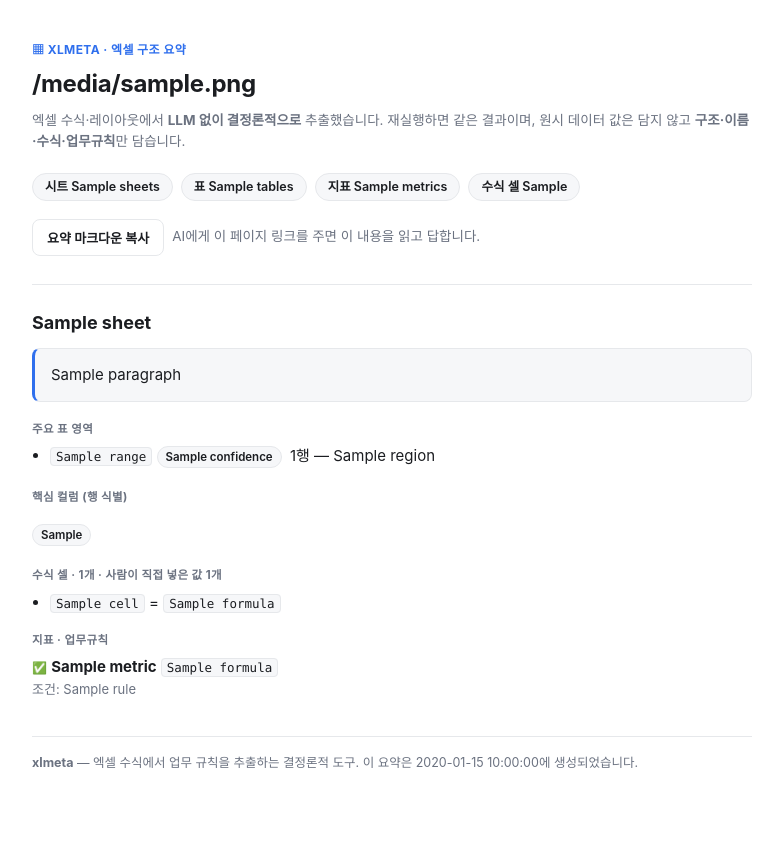
After one commit to leahseule/xlmeta, a Flask app: template webapp/templates/share.html in a window 1280 px wide. The commit adds this page. Shown: the whole page, without its empty margins (248-1031 px from the left). Run offline with Flask 3, Linux system fonts and the light colour scheme; the template is opened without the code that fills it: most values are stand-ins (such as "Sample title", 1, 10 or a date in 2020).

Commit message:
feat: 엑셀 요약 → 공개 링크 → AI(Claude/ChatGPT) 프리필 넘기기
복잡한 엑셀 1개를 결정론적으로 요약해 공개 페이지(/s/<id>)로 만들고,
그 링크를 Claude·ChatGPT 프리필에 담아 넘긴다. 요약이 URL이 아니라
링크가 가리키는 페이지에 있어 주소가 길어지지 않는다.

[코어] xlmeta/summary.py — 뽑은 사실만으로 조립(추론·LLM 없음)
- 시트별 '무엇을 관리하는 문서인지' 한 문단(한글 조사 처리)
- 5개 출력: 표 영역·헤더·핵심 컬럼·수식 셀·지표/업무규칙
- 데이터 행 2개 이상만 '표'로, 너무 긴 컬럼명은 문장에서 제외(문서 시트 방어)
- 원시 데이터 값은 담지 않음(링크로 외부에 나가므로 구조·규칙만)
- markdown()/headline() = 공개 페이지 본문 + 프리필 한 줄
- metric.py: extract 결과에 시트 순서(sheets) 추가

[웹앱] 배포 전제 설계
- /s/<id> 공개 요약 페이지(자체 완결 HTML, 사람·AI 모두 읽음)
- 분석 시 요약 저장(instance/summaries) + 링크·프리필 생성
- ProxyFix: 프록시 뒤 https·실제 호스트 인식 → 공개 주소 링크
- 개요에 '이 시트는' 한 문단 + 'AI에게 넘기기'(Claude/ChatGPT 버튼·복사)
- Procfile + gunicorn = 배포 준비

검증: 샘플 분석→share/summary 생성, /s/<id> 200·핵심내용·404,
개요에 문단·AI버튼 렌더, 콘솔 오류 0.

Co-Authored-By: Claude Opus 4.8 <noreply@anthropic.com>

```diff
--- a/webapp/app.py
+++ b/webapp/app.py
@@ -8,12 +8,15 @@ xlmeta webapp — 엑셀을 올리면 xlmeta가 뽑아낸 지표 정의(OKF 번
     python webapp/app.py            # → http://127.0.0.1:5000
 """
 
+import hashlib
 import json
 import os
 import sys
 import tempfile
+from datetime import datetime, timezone
 
-from flask import Flask, Response, render_template, request
+from flask import Flask, Response, abort, render_template, request
+from werkzeug.middleware.proxy_fix import ProxyFix
 
 # 저장소 루트를 import 경로에 올려 xlmeta 패키지와 make_sample을 쓴다.
 ROOT = os.path.dirname(os.path.dirname(os.path.abspath(__file__)))
@@ -26,6 +29,7 @@ from openpyxl import load_workbook                 # noqa: E402
 from openpyxl.utils import get_column_letter        # noqa: E402
 
 from xlmeta import extract, write_bundle          # noqa: E402
+from xlmeta import summary as XS                    # noqa: E402
 from xlmeta.emit_okf import slug                   # noqa: E402
 from xlmeta.layout import analyze_sheet, cell_type  # noqa: E402
 from xlmeta import formula as F                     # noqa: E402
@@ -36,6 +40,30 @@ app = Flask(__name__)
 app.config["MAX_CONTENT_LENGTH"] = 10 * 1024 * 1024   # 10MB 상한
 app.config["SEND_FILE_MAX_AGE_DEFAULT"] = 0            # 정적파일 캐시 끔(개발용)
 app.config["TEMPLATES_AUTO_RELOAD"] = True             # 템플릿 수정 즉시 반영
+
+# 배포: 리버스 프록시(Render/Fly 등) 뒤에서 https·실제 호스트를 인식해
+# request.host_url이 공개 주소로 나오게 한다. AI에게 넘길 링크가 여기서 나온다.
+app.wsgi_app = ProxyFix(app.wsgi_app, x_for=1, x_proto=1, x_host=1)
+
+# 요약 공유 저장소: 분석할 때마다 요약을 여기에 저장하고 /s/<id>로 서빙한다.
+# 인스턴스 상태라 배포 디스크가 휘발성이면 재시작 시 사라질 수 있다(데모 허용).
+STORE_DIR = os.environ.get("XLMETA_DATA_DIR", os.path.join(HERE, "instance", "summaries"))
+os.makedirs(STORE_DIR, exist_ok=True)
+
+
+def _save_summary(sid, payload):
+    with open(os.path.join(STORE_DIR, f"{sid}.json"), "w", encoding="utf-8") as f:
+        json.dump(payload, f, ensure_ascii=False)
+
+
+def _load_summary(sid):
+    if not sid.isalnum():                                  # 경로 조작 차단
+        return None
+    path = os.path.join(STORE_DIR, f"{sid}.json")
+    if not os.path.exists(path):
+        return None
+    with open(path, encoding="utf-8") as f:
+        return json.load(f)
 
 
 @app.after_request
@@ -192,6 +220,26 @@ def analyze_path(xlsx_path):
     for s in meta["sources"]:
         s["md_key"] = _md_key_for_source(s)
 
+    # AI에게 넘길 요약(결정론적, 원시 값 제외)을 만들어 저장하고 링크·프리필을 만든다.
+    summ = XS.summarize(meta)
+    summ_md = XS.markdown(summ)
+    sid = hashlib.sha256(summ_md.encode("utf-8")).hexdigest()[:12]
+    _save_summary(sid, {
+        "source_file": summ["source_file"],
+        "summary": summ,
+        "markdown": summ_md,
+        "created": datetime.now(timezone.utc).strftime("%Y-%m-%dT%H:%M:%SZ"),
+    })
+    share_url = request.host_url.rstrip("/") + "/s/" + sid
+    share = {
+        "id": sid,
+        "path": "/s/" + sid,
+        "url": share_url,
+        "markdown": summ_md,
+        "prefill": XS.headline(summ, share_url),
+        "totals": summ["totals"],
+    }
+
     return {
         "source_file": meta["source_file"],
         "stats": {
@@ -206,6 +254,8 @@ def analyze_path(xlsx_path):
         "metrics": meta["metrics"],
         "unsupported": meta["unsupported"],
         "bundle_md": bundle_md,
+        "summary": summ,
+        "share": share,
     }
 
 
@@ -220,6 +270,15 @@ def json_response(payload, status=200):
 @app.get("/")
 def index():
     return render_template("index.html")
+
+
+@app.get("/s/<sid>")
+def share_page(sid):
+    """AI·사람이 읽을 공개 요약 페이지. 프리필 링크가 여기를 가리킨다."""
+    data = _load_summary(sid)
+    if not data:
+        abort(404)
+    return render_template("share.html", data=data, summary=data["summary"])
 
 
 @app.post("/api/sample")
--- a/webapp/requirements.txt
+++ b/webapp/requirements.txt
@@ -1,3 +1,4 @@
 # 웹 데모 전용 의존성. 핵심 도구(xlmeta)는 openpyxl 하나만 쓴다.
 -r ../requirements.txt
 flask>=3.0
+gunicorn>=21.0        # 배포용 WSGI 서버 (로컬은 app.py로 충분)
--- /dev/null
+++ b/webapp/templates/share.html
@@ -0,0 +1,139 @@
+<!DOCTYPE html>
+<html lang="ko">
+<head>
+  <meta charset="UTF-8">
+  <meta name="viewport" content="width=device-width, initial-scale=1.0">
+  <title>{{ data.source_file }} — 엑셀 구조 요약 · xlmeta</title>
+  <meta name="description" content="xlmeta가 엑셀 수식·레이아웃에서 LLM 없이 결정론적으로 추출한 구조·업무규칙 요약.">
+  <style>
+    :root{
+      --ink:#1b1d21; --muted:#6b7280; --line:#e6e8eb; --bg:#fff; --soft:#f6f7f9;
+      --accent:#2f6fed; --ok:#2f6f52; --okbg:#eef4f0; --warnbg:#fbf3e6; --warnink:#8a5a12;
+      --mono:ui-monospace,"SFMono-Regular","Consolas","D2Coding",monospace;
+      --sans:-apple-system,"Segoe UI","Malgun Gothic","Apple SD Gothic Neo",sans-serif;
+    }
+    @media (prefers-color-scheme: dark){
+      :root{--ink:#e7e9ee;--muted:#9aa1ab;--line:#2a2d33;--bg:#16181c;--soft:#1d2025;
+            --accent:#6b9bff;--ok:#7fc4a0;--okbg:#1a241f;--warnbg:#2a2213;--warnink:#e0b877;}
+    }
+    *{box-sizing:border-box}
+    body{font-family:var(--sans);color:var(--ink);background:var(--bg);margin:0;
+      line-height:1.6;font-size:15px;-webkit-font-smoothing:antialiased;}
+    .wrap{max-width:760px;margin:0 auto;padding:40px 20px 80px;}
+    .eyebrow{font-size:12px;font-weight:700;letter-spacing:.4px;color:var(--accent);
+      text-transform:uppercase;margin:0 0 6px;}
+    h1{font-size:24px;margin:0 0 6px;letter-spacing:-.3px;word-break:break-all;}
+    .lead{color:var(--muted);font-size:13.5px;margin:0 0 20px;}
+    .totals{display:flex;flex-wrap:wrap;gap:8px;margin:0 0 8px;}
+    .totals .t{background:var(--soft);border:1px solid var(--line);border-radius:20px;
+      padding:3px 12px;font-size:12.5px;font-weight:600;}
+    .copybar{display:flex;gap:8px;align-items:center;margin:18px 0 0;}
+    button{font-family:inherit;font-size:13px;font-weight:600;cursor:pointer;
+      border:1px solid var(--line);background:var(--bg);color:var(--ink);
+      border-radius:8px;padding:8px 14px;}
+    button:hover{border-color:var(--accent);color:var(--accent);}
+    .sheet{border-top:1px solid var(--line);margin-top:28px;padding-top:24px;}
+    .sheet h2{font-size:18px;margin:0 0 10px;}
+    .para{background:var(--soft);border:1px solid var(--line);border-left:3px solid var(--accent);
+      border-radius:8px;padding:14px 16px;margin:0 0 18px;}
+    .k{font-size:11.5px;font-weight:700;text-transform:uppercase;letter-spacing:.4px;
+      color:var(--muted);margin:16px 0 6px;}
+    ul{margin:0;padding-left:18px;} li{margin:3px 0;}
+    code{font-family:var(--mono);font-size:12.5px;background:var(--soft);
+      border:1px solid var(--line);border-radius:4px;padding:1px 5px;word-break:break-all;}
+    .pill{display:inline-block;font-size:11.5px;font-weight:600;padding:1px 8px;border-radius:20px;
+      background:var(--soft);border:1px solid var(--line);margin:0 4px 4px 0;}
+    .metric{margin:6px 0;}
+    .metric .st{font-size:12px;}
+    .approved{color:var(--ok);} .pending{color:var(--warnink);}
+    .rule{color:var(--muted);font-size:13px;}
+    footer{border-top:1px solid var(--line);margin-top:36px;padding-top:16px;
+      color:var(--muted);font-size:12.5px;}
+    footer a{color:var(--accent);text-decoration:none;}
+    .toast{position:fixed;left:50%;bottom:28px;transform:translateX(-50%);
+      background:var(--ink);color:var(--bg);padding:8px 16px;border-radius:8px;
+      font-size:13px;opacity:0;transition:opacity .2s;pointer-events:none;}
+    .toast.show{opacity:1;}
+    pre#md{display:none;}
+  </style>
+</head>
+<body>
+  <div class="wrap">
+    <p class="eyebrow">▦ xlmeta · 엑셀 구조 요약</p>
+    <h1>{{ data.source_file }}</h1>
+    <p class="lead">엑셀 수식·레이아웃에서 <b>LLM 없이 결정론적으로</b> 추출했습니다. 재실행하면 같은 결과이며,
+      원시 데이터 값은 담지 않고 <b>구조·이름·수식·업무규칙</b>만 담습니다.</p>
+
+    <div class="totals">
+      <span class="t">시트 {{ summary.totals.sheets }}</span>
+      <span class="t">표 {{ summary.totals.tables }}</span>
+      <span class="t">지표 {{ summary.totals.metrics }}</span>
+      <span class="t">수식 셀 {{ summary.totals.formula_cells }}</span>
+    </div>
+    <div class="copybar">
+      <button onclick="copyMd()">요약 마크다운 복사</button>
+      <span class="lead" style="margin:0;">AI에게 이 페이지 링크를 주면 이 내용을 읽고 답합니다.</span>
+    </div>
+
+    {% for c in summary.sheets %}
+    <section class="sheet">
+      <h2>{{ c.sheet }}</h2>
+      <p class="para">{{ c.paragraph }}</p>
+
+      {% if c.regions %}
+        <p class="k">주요 표 영역</p>
+        <ul>
+          {% for r in c.regions %}
+          <li><code>{{ r.range }}</code>
+            <span class="pill">{{ r.confidence }}</span> {{ r.row_count }}행
+            {% if r.title %}— {{ r.title }}{% endif %}</li>
+          {% endfor %}
+        </ul>
+      {% endif %}
+
+      {% if c.key_columns %}
+        <p class="k">핵심 컬럼 (행 식별)</p>
+        <p>{% for k in c.key_columns %}<span class="pill">{{ k }}</span>{% endfor %}</p>
+      {% endif %}
+
+      {% if c.formula_cell_count %}
+        <p class="k">수식 셀 · {{ c.formula_cell_count }}개{% if c.manual_count %} · 사람이 직접 넣은 값 {{ c.manual_count }}개{% endif %}</p>
+        <ul>
+          {% for ex in c.formula_examples %}
+          <li><code>{{ ex.cell }}</code> = <code>{{ ex.formula }}</code></li>
+          {% endfor %}
+        </ul>
+      {% endif %}
+
+      {% if c.metrics %}
+        <p class="k">지표 · 업무규칙</p>
+        {% for m in c.metrics %}
+        <div class="metric">
+          <span class="st {{ 'approved' if m.status == 'approved' else 'pending' }}">{{ '✅' if m.status == 'approved' else '⏳' }}</span>
+          <b>{{ m.title }}</b> <code>{{ m.formula }}</code>
+          {% if m.rules %}<div class="rule">조건: {{ m.rules|join(', ') }}</div>{% endif %}
+        </div>
+        {% endfor %}
+      {% endif %}
+    </section>
+    {% endfor %}
+
+    <footer>
+      <b>xlmeta</b> — 엑셀 수식에서 업무 규칙을 추출하는 결정론적 도구.
+      이 요약은 {{ data.created }}에 생성되었습니다.
+    </footer>
+  </div>
+
+  <pre id="md">{{ data.markdown }}</pre>
+  <div class="toast" id="toast">복사했어요</div>
+  <script>
+    function copyMd(){
+      const t = document.getElementById("md").textContent;
+      navigator.clipboard.writeText(t).then(() => {
+        const el = document.getElementById("toast");
+        el.classList.add("show"); setTimeout(() => el.classList.remove("show"), 1400);
+      });
+    }
+  </script>
+</body>
+</html>
--- a/xlmeta/metric.py
+++ b/xlmeta/metric.py
@@ -235,6 +235,7 @@ def extract(path, approvals=None):
     return {
         "source_file": os.path.basename(path),
         "generated_by": "xlmeta 0.1 (no LLM)",
+        "sheets": [ws.title for ws in book.wbf.worksheets],
         "sources": sources,
         "metrics": metrics,
         "cell_graph": cell_graph,
```
Also changed, not shown: webapp/static/app.js (+27 -0 lines), webapp/static/style.css (+8 -0 lines), xlmeta/summary.py (added, +223 -0 lines), 2 other files.
